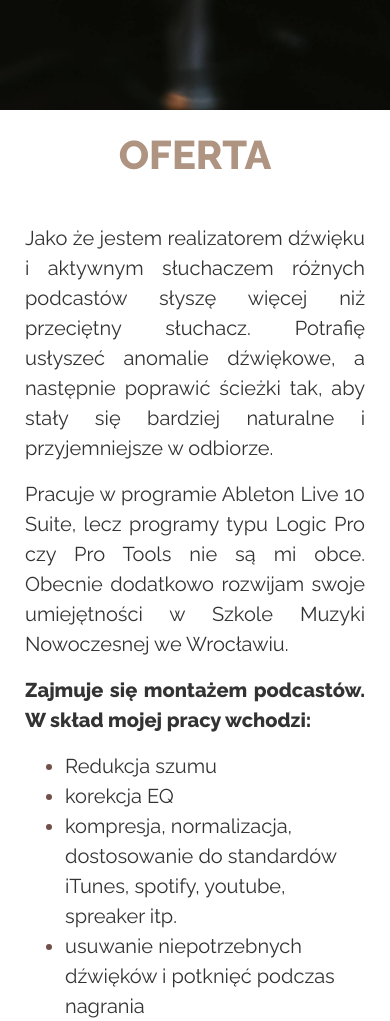
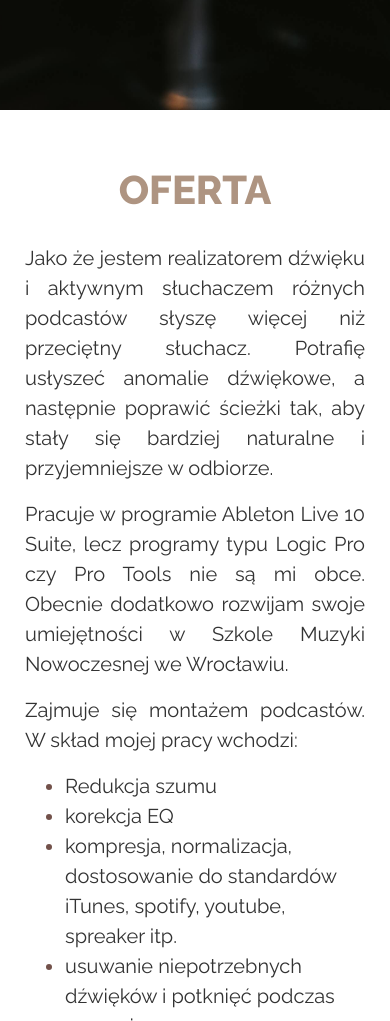
Before and after one commit to SG-WebDev/monoaudio, a website: page index.html in a window 390 px wide. Shown: the part 734-1755 px from the top of the page. Drawn offline with nearby package versions, Linux system fonts and the light colour scheme.

Commit message:
mobile coop section, section headings style changes

```diff
--- a/index.html
+++ b/index.html
@@ -37,7 +37,7 @@
                         Pracuje w programie Ableton Live 10 Suite, lecz programy typu Logic Pro czy Pro Tools nie są mi obce. Obecnie dodatkowo rozwijam swoje umiejętności w Szkole Muzyki Nowoczesnej we Wrocławiu.
                     </p>
                     <p class="about__Text">
-                        <b>Zajmuje się montażem podcastów. W skład mojej pracy wchodzi:</b>
+                        Zajmuje się montażem podcastów. W skład mojej pracy wchodzi:
                     </p>
                     <ul class="about__List">
                         <li class="about__ListItem">
--- a/scss/main.scss
+++ b/scss/main.scss
@@ -124,7 +124,7 @@ body {
     justify-content: center;
     align-items: center;
     flex-direction: column;
-    padding: 50px;
+    padding: 25px;
     margin: auto;
   }
   &__Item {
--- a/scss/mobile.scss
+++ b/scss/mobile.scss
@@ -5,7 +5,7 @@
     color: $main;
     font-size: 2.5rem;
     text-align: center;
-    padding: 15px 0;
+    padding: 50px 0 0 0;
   }
 }
 
```
Also changed, not shown: css/desktop.css, css/mobile.css.
